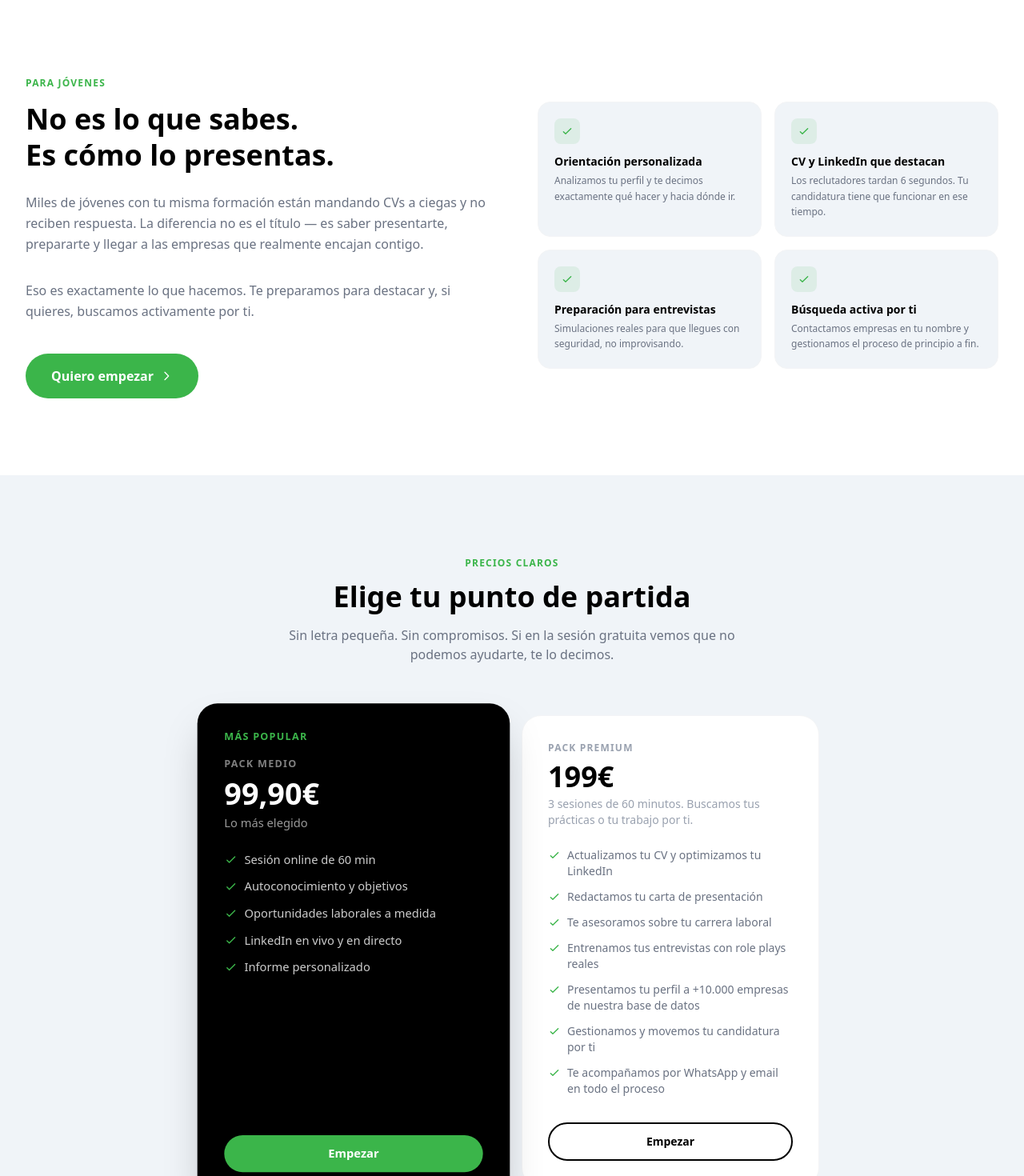
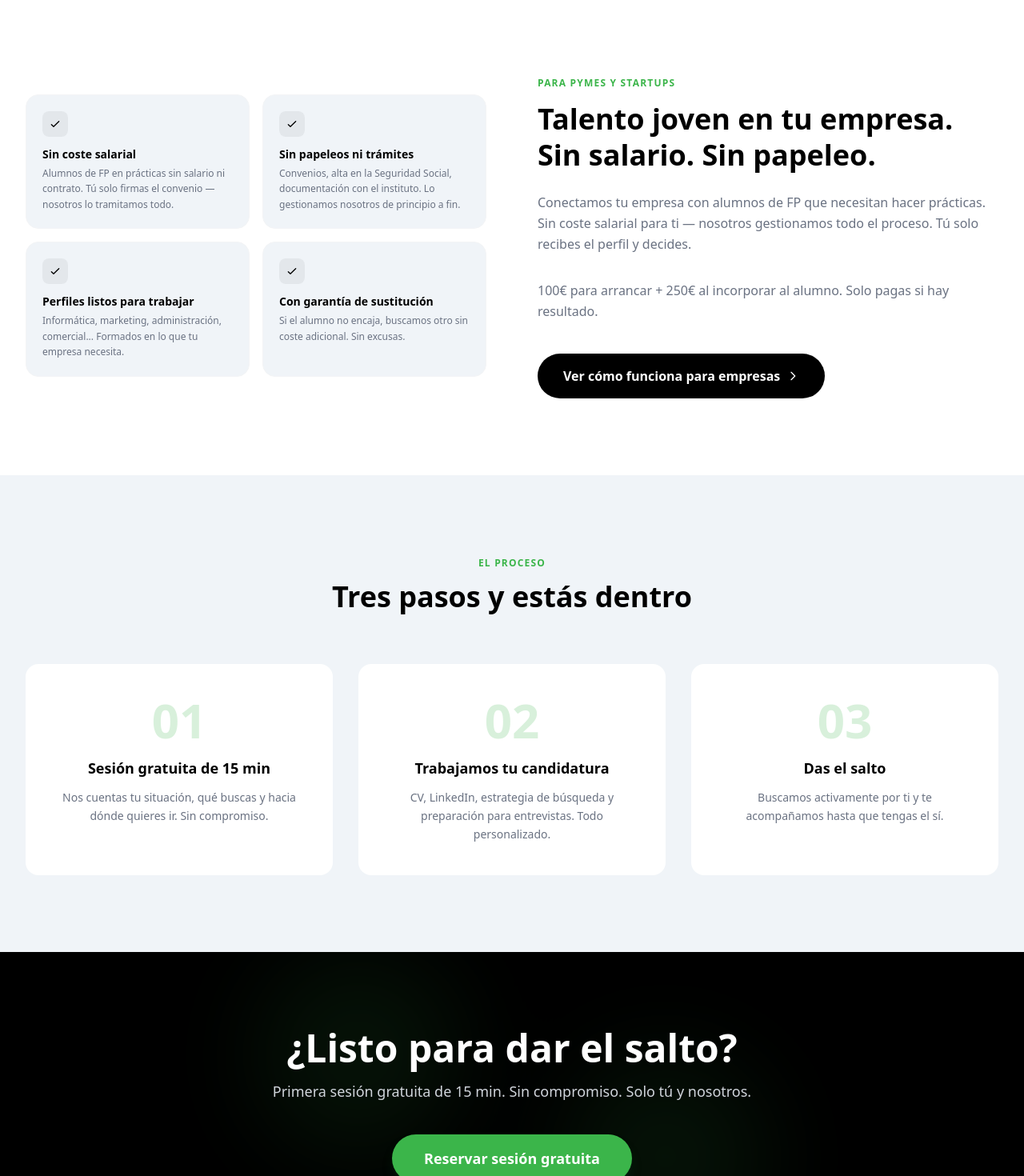
Before and after one commit to Job2Jump/job2jump-web, a Next.js app: page / in a window 1280 px wide. Shown: the part 1240-2710 px from the top of the page at 80% size. Built offline with nearby package versions, Linux system fonts and the light colour scheme.

Commit message:
Home: elimina sección jóvenes y packs, salta directo al bloque de empresas
Co-Authored-By: Claude Sonnet 4.6 <noreply@anthropic.com>

```diff
--- a/app/page.js
+++ b/app/page.js
@@ -112,106 +112,7 @@ export default function Home() {
         </div>
       </section>
 
-      {/* PARA JÓVENES — primera sección de contenido */}
-      <section className="py-24 bg-white">
-        <div className="max-w-7xl mx-auto px-8">
-          <div className="grid md:grid-cols-2 gap-16 items-center">
-            <div>
-              <span className="text-[#3BB54A] font-semibold uppercase tracking-widest text-xs">Para jóvenes</span>
-              <h2 className="text-4xl font-bold text-[#000000] mt-3 mb-6 leading-tight">
-                No es lo que sabes.<br />Es cómo lo presentas.
-              </h2>
-              <p className="text-gray-500 mb-8 leading-relaxed">
-                Miles de jóvenes con tu misma formación están mandando CVs a ciegas y no reciben respuesta. La diferencia no es el título — es saber presentarte, prepararte y llegar a las empresas que realmente encajan contigo.
-              </p>
-              <p className="text-gray-500 mb-10 leading-relaxed">
-                Eso es exactamente lo que hacemos. Te preparamos para destacar y, si quieres, buscamos activamente por ti.
-              </p>
-              <a href="/practicas" className="inline-flex items-center gap-2 bg-[#3BB54A] text-white px-8 py-4 rounded-full font-semibold hover:bg-[#2ea03c] transition">
-                Quiero empezar
-                <svg className="w-4 h-4" fill="none" stroke="currentColor" viewBox="0 0 24 24"><path strokeLinecap="round" strokeLinejoin="round" strokeWidth={2} d="M9 5l7 7-7 7"/></svg>
-              </a>
-            </div>
-            <div className="grid grid-cols-2 gap-4">
-              {[
-                { titulo: "Orientación personalizada", desc: "Analizamos tu perfil y te decimos exactamente qué hacer y hacia dónde ir." },
-                { titulo: "CV y LinkedIn que destacan", desc: "Los reclutadores tardan 6 segundos. Tu candidatura tiene que funcionar en ese tiempo." },
-                { titulo: "Preparación para entrevistas", desc: "Simulaciones reales para que llegues con seguridad, no improvisando." },
-                { titulo: "Búsqueda activa por ti", desc: "Contactamos empresas en tu nombre y gestionamos el proceso de principio a fin." },
-              ].map((item, i) => (
-                <div key={i} className="bg-[#F0F4F8] rounded-2xl p-5 border border-gray-100">
-                  <div className="w-8 h-8 bg-[#3BB54A]/10 rounded-lg flex items-center justify-center mb-3">
-                    <svg className="w-4 h-4 text-[#3BB54A]" fill="none" stroke="currentColor" viewBox="0 0 24 24"><path strokeLinecap="round" strokeLinejoin="round" strokeWidth={2} d="M5 13l4 4L19 7"/></svg>
-                  </div>
-                  <h3 className="text-sm font-bold text-[#000000] mb-1">{item.titulo}</h3>
-                  <p className="text-xs text-gray-500 leading-relaxed">{item.desc}</p>
-                </div>
-              ))}
-            </div>
-          </div>
-        </div>
-      </section>
-
-      {/* NUESTROS PACKS */}
-      <section className="py-24 bg-[#F0F4F8]">
-        <div className="max-w-7xl mx-auto px-8">
-          <div className="text-center mb-16">
-            <span className="text-[#3BB54A] font-semibold uppercase tracking-widest text-xs">Precios claros</span>
-            <h2 className="text-4xl font-bold text-[#000000] mt-3">Elige tu punto de partida</h2>
-            <p className="text-gray-500 mt-4 max-w-xl mx-auto">Sin letra pequeña. Sin compromisos. Si en la sesión gratuita vemos que no podemos ayudarte, te lo decimos.</p>
-          </div>
-          <div className="grid md:grid-cols-2 gap-6 max-w-3xl mx-auto">
-            {[
-              {
-                nombre: "Pack Medio",
-                precio: "99,90€",
-                desc: "Lo más elegido",
-                items: ["Sesión online de 60 min", "Autoconocimiento y objetivos", "Oportunidades laborales a medida", "LinkedIn en vivo y en directo", "Informe personalizado"],
-                href: "/practicas",
-                destacado: true,
-              },
-              {
-                nombre: "Pack Premium",
-                precio: "199€",
-                desc: "3 sesiones de 60 minutos. Buscamos tus prácticas o tu trabajo por ti.",
-                items: [
-                  "Actualizamos tu CV y optimizamos tu LinkedIn",
-                  "Redactamos tu carta de presentación",
-                  "Te asesoramos sobre tu carrera laboral",
-                  "Entrenamos tus entrevistas con role plays reales",
-                  "Presentamos tu perfil a +10.000 empresas de nuestra base de datos",
-                  "Gestionamos y movemos tu candidatura por ti",
-                  "Te acompañamos por WhatsApp y email en todo el proceso",
-                ],
-                href: "/practicas",
-                destacado: false,
-              },
-            ].map((pack, i) => (
-              <div key={i} className={`rounded-3xl p-8 flex flex-col ${pack.destacado ? "bg-[#000000] text-white shadow-2xl scale-105" : "bg-white border border-gray-100"}`}>
-                {pack.destacado && (
-                  <span className="text-[#3BB54A] text-xs font-semibold uppercase tracking-widest mb-4">Más popular</span>
-                )}
-                <p className={`text-xs font-semibold uppercase tracking-widest mb-2 ${pack.destacado ? "text-white/50" : "text-gray-400"}`}>{pack.nombre}</p>
-                <p className={`text-4xl font-bold mb-1 ${pack.destacado ? "text-white" : "text-[#000000]"}`}>{pack.precio}</p>
-                <p className={`text-sm mb-6 ${pack.destacado ? "text-white/60" : "text-gray-400"}`}>{pack.desc}</p>
-                <ul className="flex-1 space-y-3 mb-8">
-                  {pack.items.map((item, j) => (
-                    <li key={j} className="flex items-start gap-2 text-sm">
-                      <svg className={`w-4 h-4 mt-0.5 flex-shrink-0 ${pack.destacado ? "text-[#3BB54A]" : "text-[#3BB54A]"}`} fill="none" stroke="currentColor" viewBox="0 0 24 24"><path strokeLinecap="round" strokeLinejoin="round" strokeWidth={2} d="M5 13l4 4L19 7"/></svg>
-                      <span className={pack.destacado ? "text-white/80" : "text-gray-500"}>{item}</span>
-                    </li>
-                  ))}
-                </ul>
-                <a href={pack.href} className={`text-center py-3 rounded-full font-semibold text-sm transition ${pack.destacado ? "bg-[#3BB54A] text-white hover:bg-[#2ea03c]" : "border-2 border-[#000000] text-[#000000] hover:bg-[#000000] hover:text-white"}`}>
-                  Empezar
-                </a>
-              </div>
-            ))}
-          </div>
-        </div>
-      </section>
-
-      {/* PARA EMPRESAS — secundaria */}
+      {/* PARA EMPRESAS — primera sección de contenido */}
       <section className="py-24 bg-white">
         <div className="max-w-7xl mx-auto px-8">
           <div className="grid md:grid-cols-2 gap-16 items-center">
```
